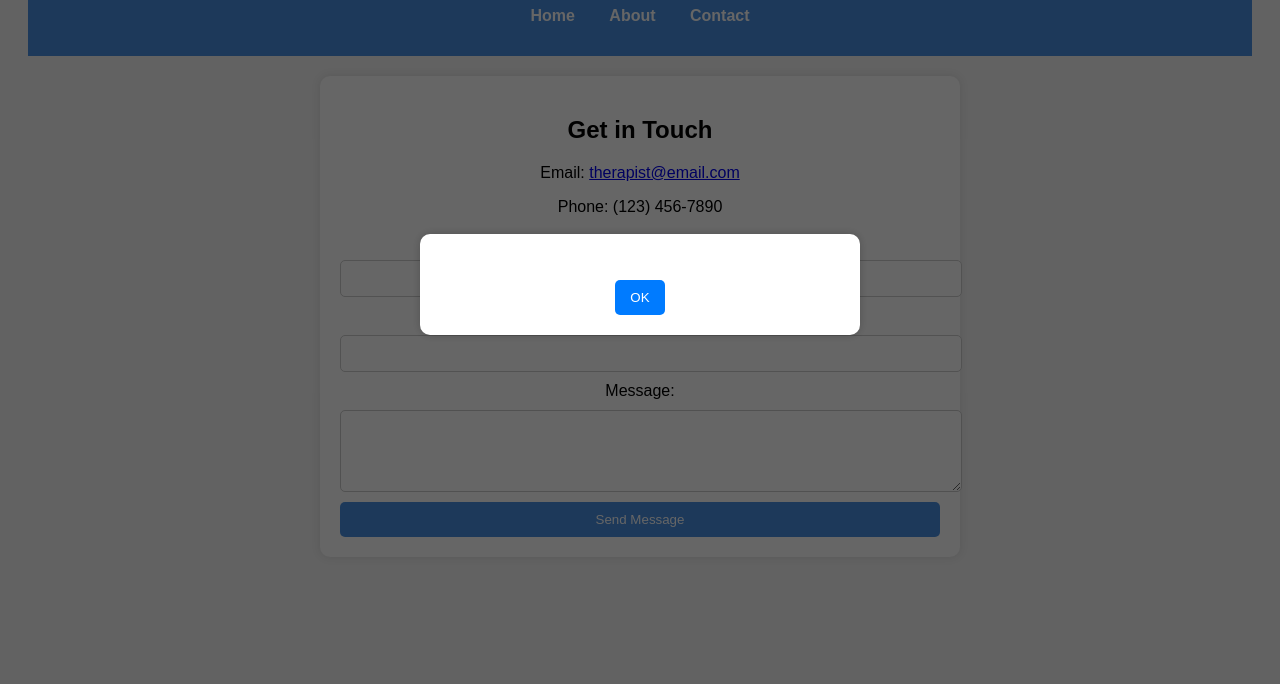
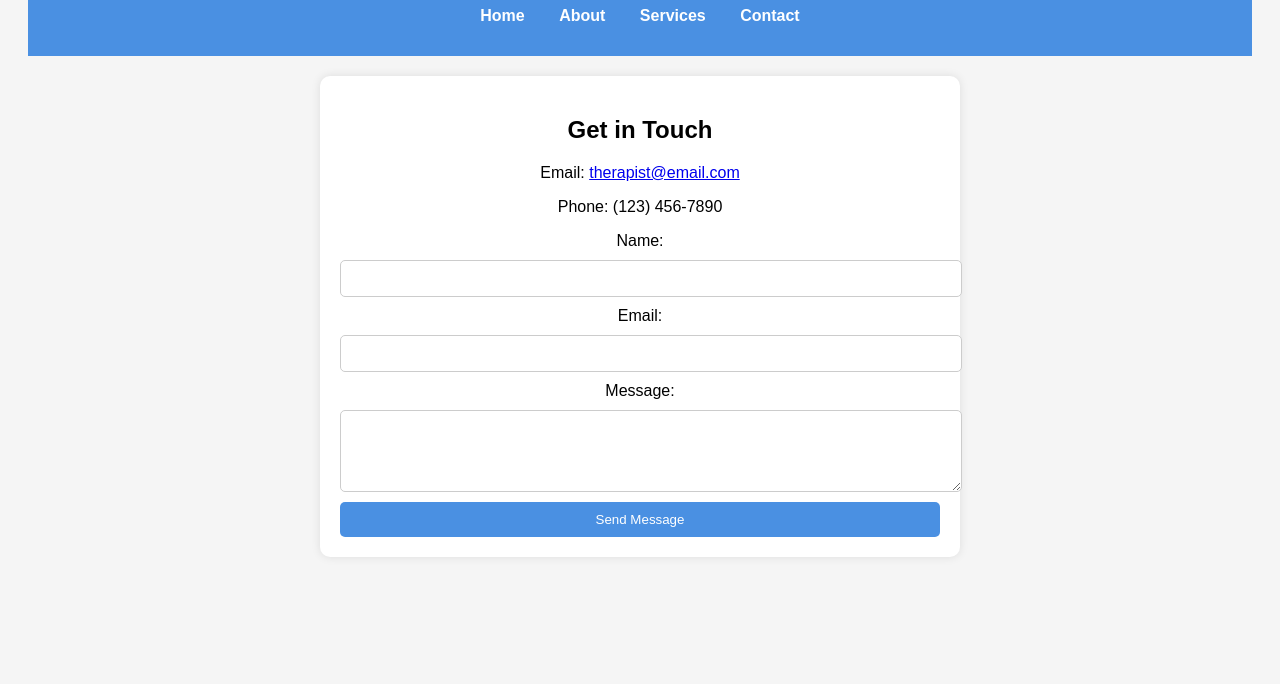
Before and after one commit to stationsix/sample-therapy-site, a plain HTML site: page contact.html in a window 1280 px wide. Shown: the part 116-800 px from the top of the page. Drawn offline with Linux system fonts and the light colour scheme.

Commit message:
Added services page and nav functionality.

```diff
--- a/contact.html
+++ b/contact.html
@@ -9,13 +9,8 @@
 <body>
     <header>
         <h1>Contact [Therapist Name]</h1>
-        <nav>
-            <ul>
-                <li><a href="index.html">Home</a></li>
-                <li><a href="about.html">About</a></li>
-                <li><a href="contact.html">Contact</a></li>
-            </ul>
-        </nav>
+            <div id="nav-placeholder">
+            </div>
     </header>
 
     <section>
@@ -45,9 +40,15 @@
         </div>
     </div>
 
-
-    <!-- Move script tag to the end -->
+    <!-- JavaScript at the END to ensure proper loading -->
     <script src="js/script.js"></script>
+    <script>
+        fetch("nav.html")
+            .then(response => response.text())
+            .then(data => {
+                document.getElementById("nav-placeholder").innerHTML = data;
+            });
+    </script>
 
 </body>
 </html>
--- a/js/script.js
+++ b/js/script.js
@@ -1,14 +1,13 @@
 document.addEventListener("DOMContentLoaded", function () {
-    // Check if we are on the contact page
-    if (!document.querySelector("form")) {
-        console.log("Not on contact page. Script will not run.");
-        return;
-    }
-
     const form = document.querySelector("form");
     const modal = document.getElementById("customModal");
     const modalMessage = document.getElementById("modalMessage");
     const closeModalBtn = document.getElementById("closeModalBtn");
+
+    // Ensure the script only runs on pages where the form exists
+    if (!form || !modal || !modalMessage || !closeModalBtn) {
+        return;
+    }
 
     form.addEventListener("submit", function (event) {
         event.preventDefault(); // Stop actual submission
@@ -19,7 +18,7 @@ document.addEventListener("DOMContentLoaded", function () {
 
         if (name && email && message) {
             modalMessage.innerText = `Thank you, ${name}! Your message has been received.`;
-            modal.style.display = "flex";
+            modal.style.display = "flex"; // or "block"
         } else {
             alert("Please fill out all fields before submitting.");
         }
--- /dev/null
+++ b/nav.html
@@ -0,0 +1,8 @@
+<nav>
+    <ul>
+        <li><a href="index.html">Home</a></li>
+        <li><a href="about.html">About</a></li>
+        <li><a href="services.html">Services</a></li>
+        <li><a href="contact.html">Contact</a></li>
+    </ul>
+</nav>
--- a/style.css
+++ b/style.css
@@ -77,30 +77,24 @@ button:hover {
 
 /* Custom Modal Styling */
 .modal {
-    display: none; /* Hidden by default */
+    display: none; /* Hide the modal by default */
     position: fixed;
+    z-index: 1;
+    left: 0;
     top: 0;
-    left: 0;
     width: 100%;
     height: 100%;
-    background: rgba(0, 0, 0, 0.6);
-    display: flex;
-    align-items: center;
-    justify-content: center;
-    z-index: 1000;
+    overflow: auto;
+    background-color: rgba(0, 0, 0, 0.4);
 }
 
 .modal-content {
-    background: white;
+    background-color: #fefefe;
+    margin: 15% auto;
     padding: 20px;
-    border-radius: 10px;
-    text-align: center;
-    box-shadow: 0 0 10px rgba(0, 0, 0, 0.2);
-    max-width: 400px;
+    border: 1px solid #888;
     width: 80%;
 }
-
-
 
 /* Button inside Modal */
 .modal-content button {
```
Also changed, not shown: about.html (+10 -8 lines), index.html (+10 -8 lines), services.html (added, +38 -0 lines). Lines whose indentation alone changed are shown as unchanged.
